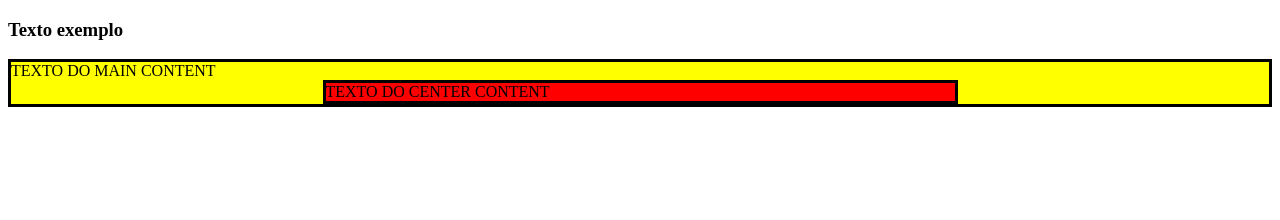
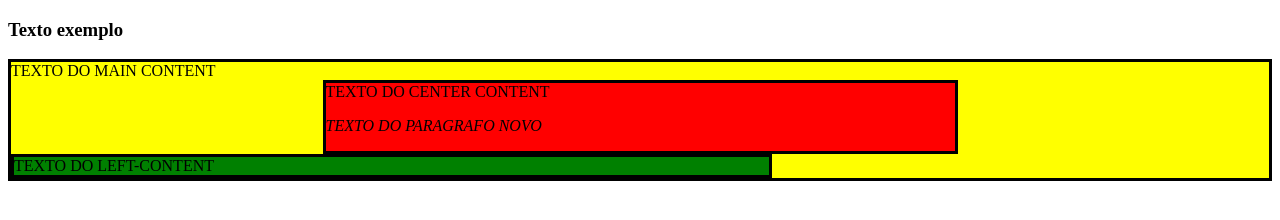
Before and after one commit to r0germjr/exercises-javascript-dom-eventos-e-web-storage.1, a plain HTML site: page index.html in a window 1280 px wide. Drawn offline with Linux system fonts and the light colour scheme.

Commit message:
Resolve o exercicio05

```diff
--- a/index.html
+++ b/index.html
@@ -78,6 +78,18 @@
       elementoDiv.appendChild(elementCenterDiv);
 
       // exercicio04
+      // Adicione a tag p como filho do div criado no passo 3 e coloque algum texto;
+      let newParagraph = document.createElement('p');
+      newParagraph.innerText = 'TEXTO DO PARAGRAFO NOVO';
+      elementCenterDiv.appendChild(newParagraph);
+
+      // exercicio05
+      // Adicione a tag div com a classe left-content como filho da tag div criada no passo 2;
+
+      let elementDivLeftContent = document.createElement('div');
+      elementDivLeftContent.className = 'left-content';
+      elementDivLeftContent.innerText = 'TEXTO DO LEFT-CONTENT';
+      elementoDiv.appendChild(elementDivLeftContent);
 
 
 
```
